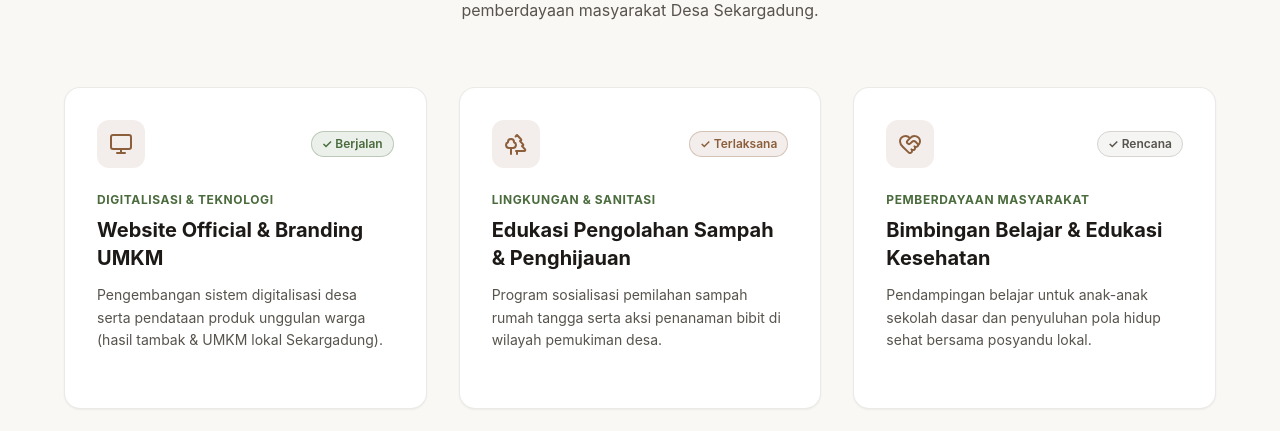
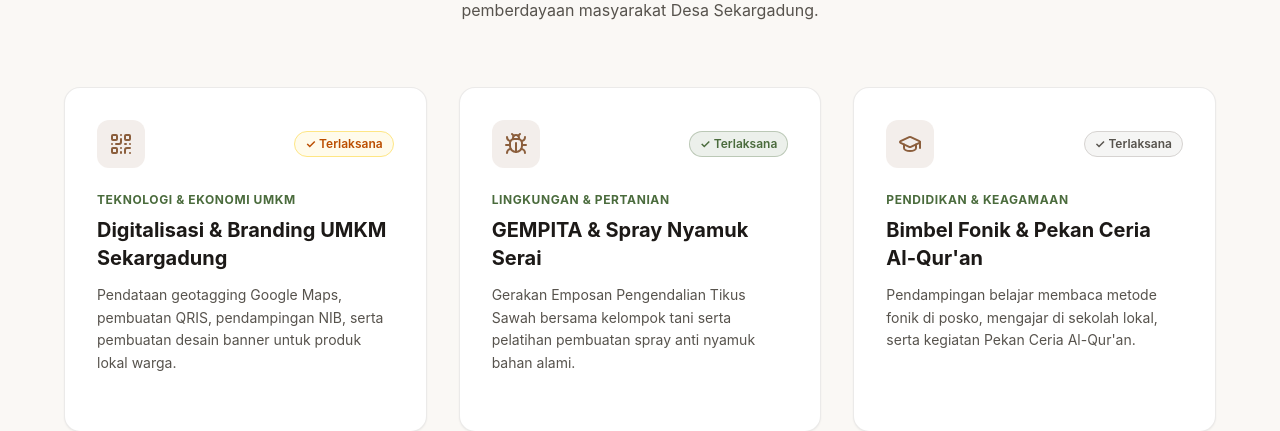
Before and after one commit to kangfadho/kkn11-sekargadung, a React (Vite) app: page / in a window 1280 px wide. Shown: the part 1580-2011 px from the top of the page. Built offline with nearby package versions, Linux system fonts and the light colour scheme.

Commit message:
folder baaru coyy

```diff
--- a/src/components/programkerja.jsx
+++ b/src/components/programkerja.jsx
@@ -1,32 +1,40 @@
-import { Monitor, Trees, HeartHandshake } from 'lucide-react'
+import { Monitor, Trees, GraduationCap, QrCode, Bug, Sparkles } from 'lucide-react'
 
 export default function ProgramKerja() {
   const prokerList = [
     {
-      icon: Monitor,
-      kategori: "DIGITALISASI & TEKNOLOGI",
-      judul: "Website Official & Branding UMKM",
-      deskripsi: "Pengembangan sistem digitalisasi desa serta pendataan produk unggulan warga (hasil tambak & UMKM lokal Sekargadung).",
-      status: "Berjalan",
+      icon: QrCode,
+      kategori: "Teknologi & Ekonomi UMKM",
+      judul: "Digitalisasi & Branding UMKM Sekargadung",
+      deskripsi: "Pendataan geotagging Google Maps, pembuatan QRIS, pendampingan NIB, serta pembuatan desain banner untuk produk lokal warga.",
+      status: "Terlaksana",
+      statusColor: "bg-amber-50 text-amber-700 border-amber-200"
+    },
+    {
+      icon: Bug,
+      kategori: "Lingkungan & Pertanian",
+      judul: "GEMPITA & Spray Nyamuk Serai",
+      deskripsi: "Gerakan Emposan Pengendalian Tikus Sawah bersama kelompok tani serta pelatihan pembuatan spray anti nyamuk bahan alami.",
+      status: "Terlaksana",
       statusColor: "bg-[#4A6B3C]/10 text-[#4A6B3C] border-[#4A6B3C]/30"
     },
     {
-      icon: Trees,
-      kategori: "LINGKUNGAN & SANITASI",
-      judul: "Edukasi Pengolahan Sampah & Penghijauan",
-      deskripsi: "Program sosialisasi pemilahan sampah rumah tangga serta aksi penanaman bibit di wilayah pemukiman desa.",
+      icon: GraduationCap,
+      kategori: "Pendidikan & Keagamaan",
+      judul: "Bimbel Fonik & Pekan Ceria Al-Qur'an",
+      deskripsi: "Pendampingan belajar membaca metode fonik di posko, mengajar di sekolah lokal, serta kegiatan Pekan Ceria Al-Qur'an.",
       status: "Terlaksana",
-      statusColor: "bg-[#8B5E3C]/10 text-[#8B5E3C] border-[#8B5E3C]/30"
-    },
-    {
-      icon: HeartHandshake,
-      kategori: "PEMBERDAYAAN MASYARAKAT",
-      judul: "Bimbingan Belajar & Edukasi Kesehatan",
-      deskripsi: "Pendampingan belajar untuk anak-anak sekolah dasar dan penyuluhan pola hidup sehat bersama posyandu lokal.",
-      status: "Rencana",
       statusColor: "bg-stone-100 text-stone-600 border-stone-300"
     }
   ]
+
+  const getStatusPrefix = (status) => {
+    switch (status) {
+      case 'Terlaksana': return '✓ '
+      case 'Berjalan': return '● '
+      default: return '○ '
+    }
+  }
 
   return (
     <section id="proker" className="py-20 bg-[#FAF8F5] px-6">
@@ -49,7 +57,7 @@ export default function ProgramKerja() {
             return (
               <div
                 key={index}
-                className="bg-white p-8 rounded-2xl border border-stone-200/80 shadow-xs flex flex-col justify-between hover:border-[#8B5E3C]/40 transition-all"
+                className="bg-white p-8 rounded-2xl border border-stone-200/80 shadow-xs flex flex-col justify-between hover:border-[#8B5E3C]/40 hover:shadow-md transition-all duration-300"
               >
                 <div>
                   <div className="flex items-center justify-between mb-6">
@@ -57,7 +65,7 @@ export default function ProgramKerja() {
                       <IconComponent size={24} />
                     </div>
                     <span className={`text-xs font-semibold px-2.5 py-1 rounded-full border ${item.statusColor}`}>
-                      ✓ {item.status}
+                      {getStatusPrefix(item.status)}{item.status}
                     </span>
                   </div>
                   <span className="text-xs font-bold text-[#4A6B3C] uppercase tracking-wider block mb-2">
```
